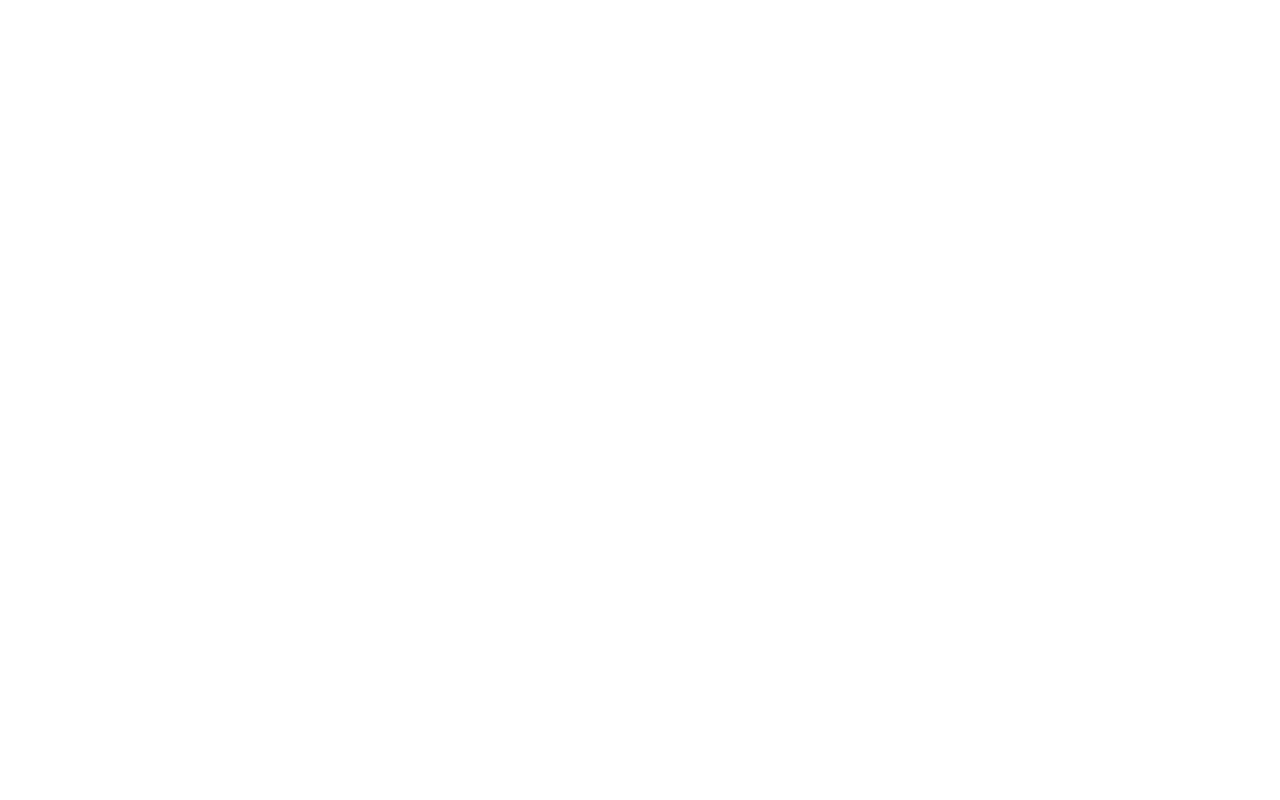
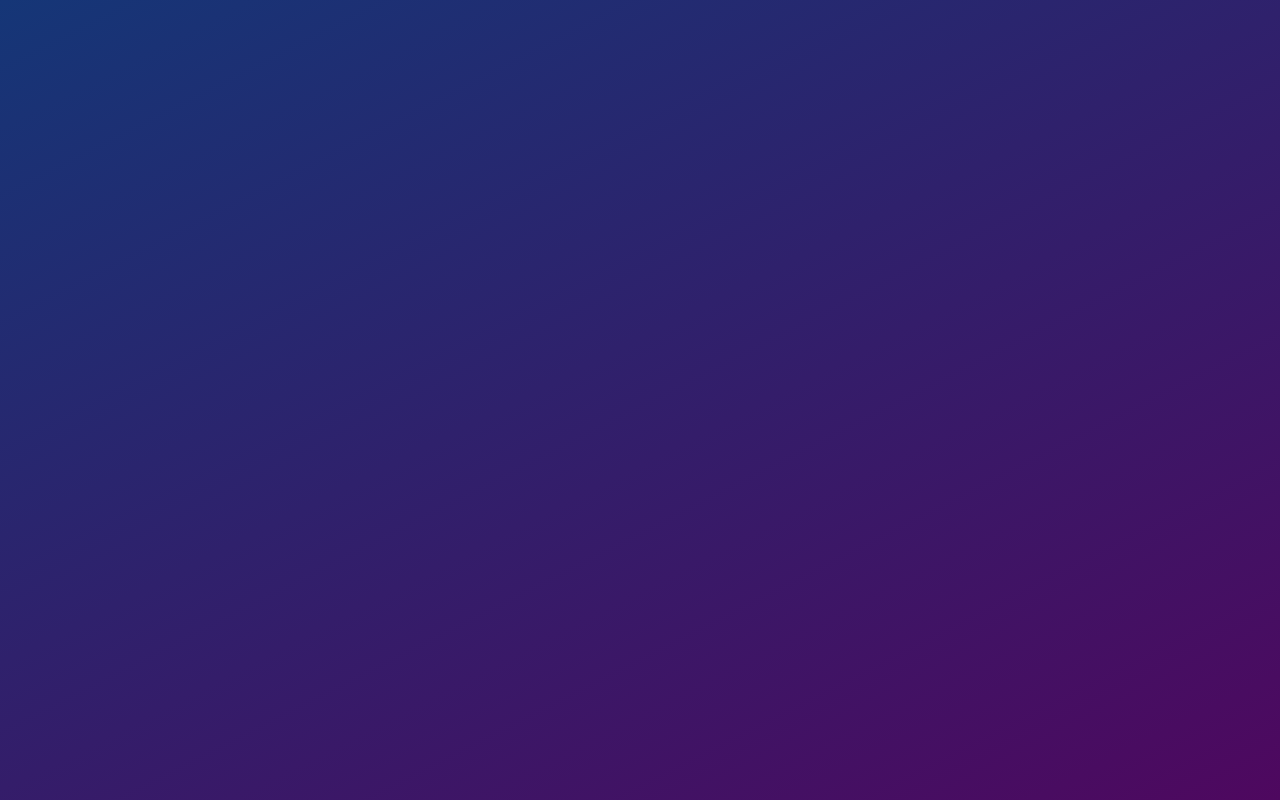
Before and after one commit to Nitishojha00/To-Do-List, a plain HTML site: page index.html in a window 1280 px wide. Drawn offline with Linux system fonts and the light colour scheme.

Commit message:
image add kiya hu

```diff
--- a/index.html
+++ b/index.html
@@ -4,8 +4,9 @@
     <meta charset="UTF-8">
     <meta name="viewport" content="width=device-width, initial-scale=1.0">
     <title>Document</title>
+    <link rel="stylesheet" href="style.css">
 </head>
 <body>
-
+    <div class="container"></div>
 </body>
 </html>
--- a/style.css
+++ b/style.css
@@ -0,0 +1,12 @@
+*{
+    margin: 0;
+    padding: 0;
+    box-sizing: border-box;
+}
+
+.container{
+  width: 100%;
+  min-height: 100vh;
+  background: linear-gradient(153deg , #153677, #4e085f);
+  padding: 10px;
+}
```
Also changed, not shown: 1 other file.
